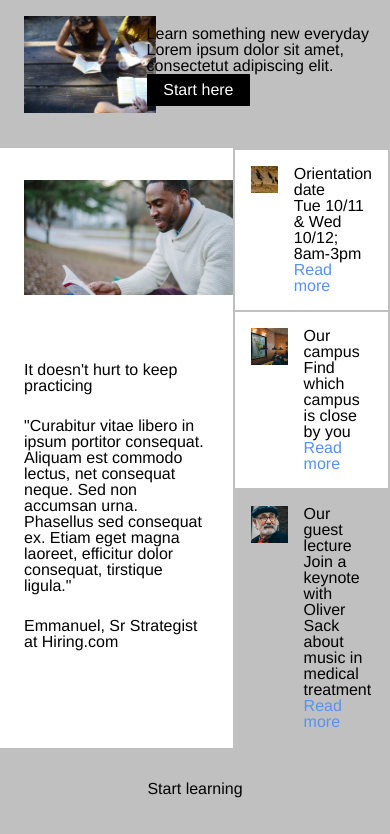
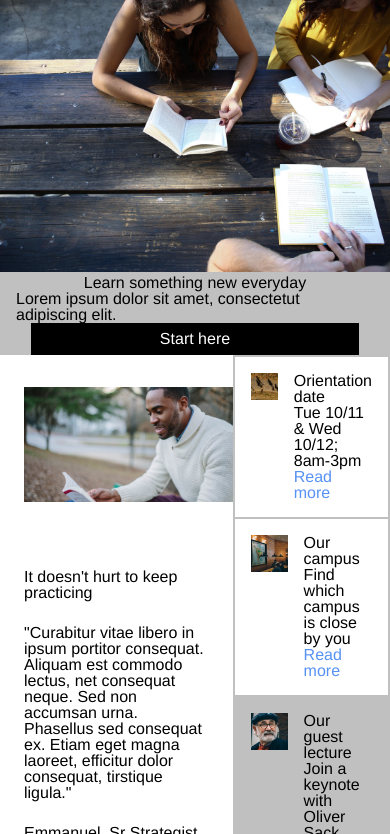
Before and after one commit to sebasgil/colmar_academy, a plain HTML site: page index.html in a window 390 px wide. Shown: the part 48-882 px from the top of the page. Drawn offline with Linux system fonts and the light colour scheme.

Commit message:
Make banner responsive to mobile

```diff
--- a/resources/css/style.css
+++ b/resources/css/style.css
@@ -45,7 +45,12 @@ a {
 }
 
 @media only screen and (max-width: 480px){
-
+   .logo h2{
+     display: none;
+   }
+   header ul{
+     display: none;
+   }
 }
 
 /* Banner */
@@ -78,7 +83,27 @@ a {
 }
 
 @media only screen and (max-width: 480px){
-
+  #banner {
+    flex-direction: column;
+  }
+  #banner .box:first-child {
+    width: 100%;
+  }
+  #banner h1,h3 {
+    padding-left: 1rem;
+    padding-right: 1rem;
+  }
+  #banner img {
+    padding: 0;
+    width: 100%;
+    height: auto;
+  }
+  #banner .box:last-child {
+    align-items: center;
+  }
+  #banner p {
+    width: 80%;
+  }
 }
 
 /* Main Content */
```
